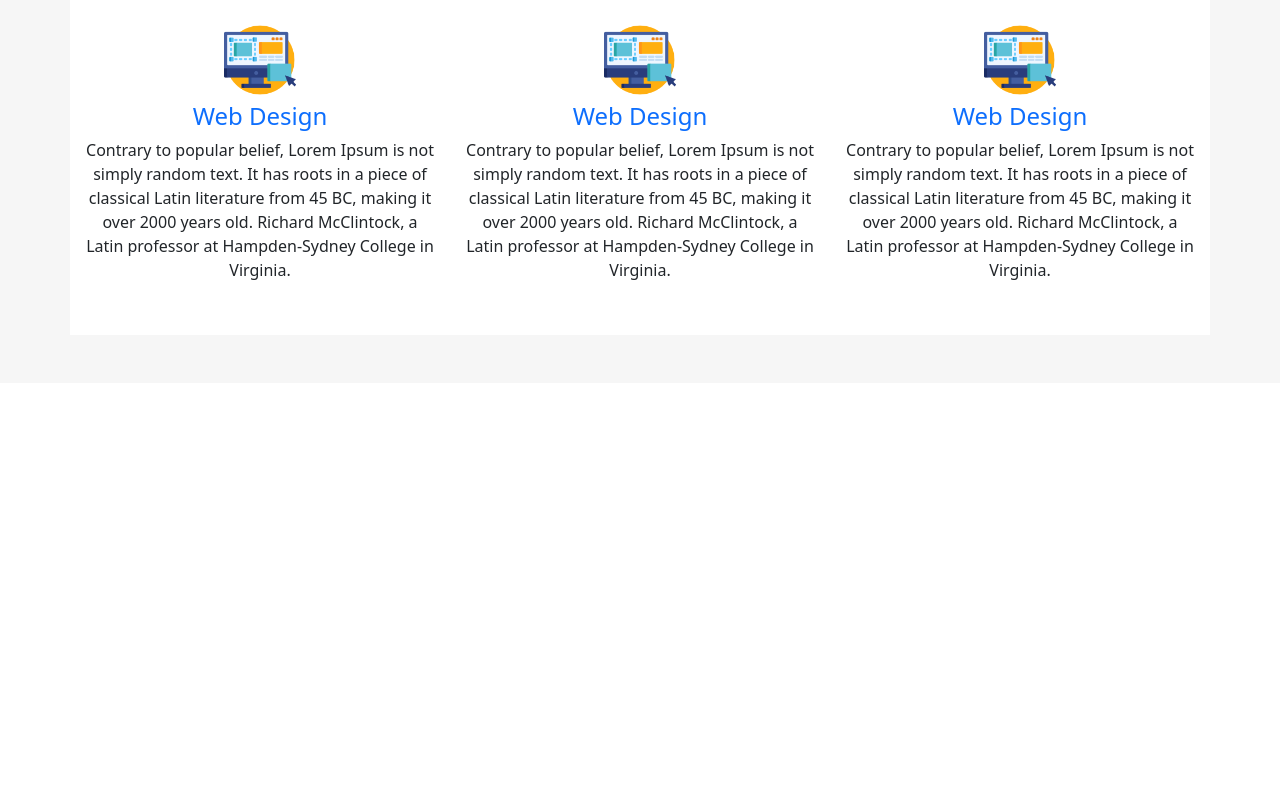
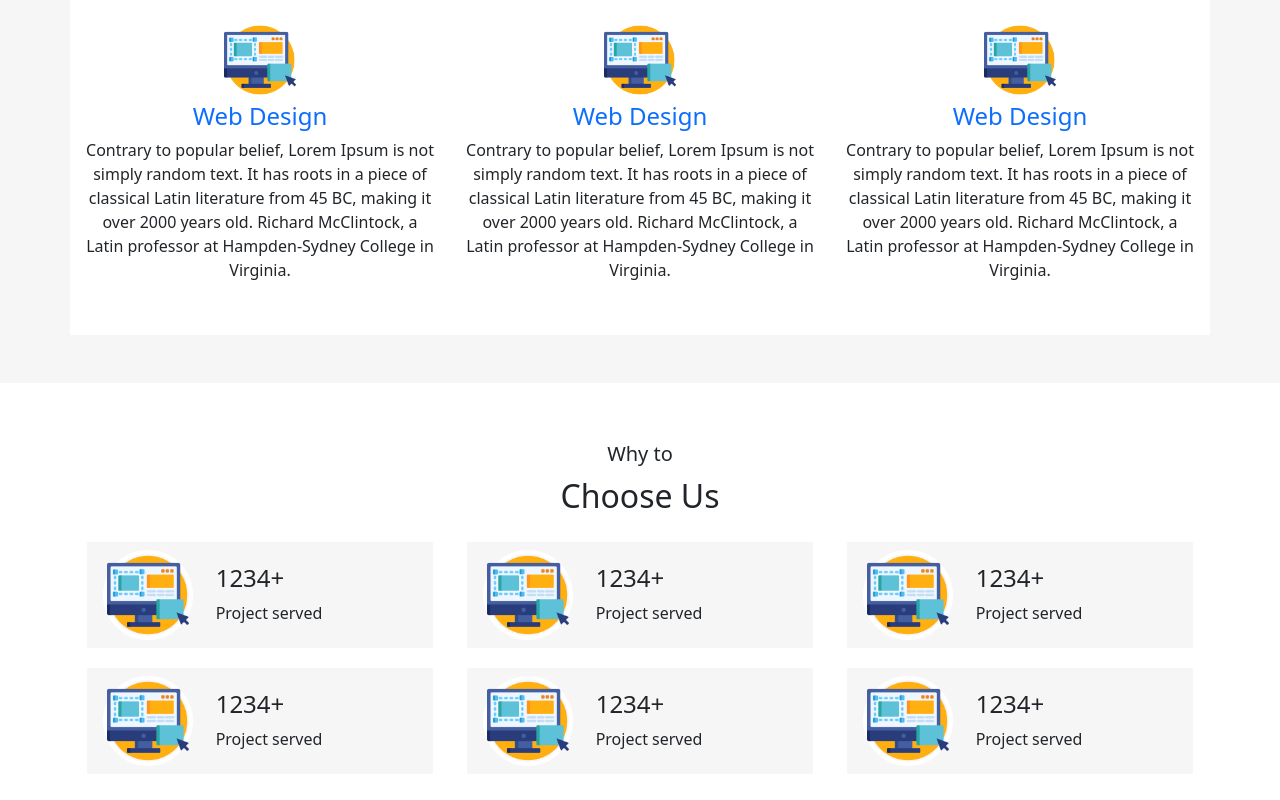
Before and after one commit to MdFarzan/Bizreact, a React (Create React App) app: page / in a window 1280 px wide. Shown: the part 2070-2870 px from the top of the page. Before the commit the page ends 2453 px from the top, so only its background shows below. Built offline with nearby package versions, Linux system fonts and the light colour scheme.

Commit message:
why choose section added

```diff
--- a/src/App.js
+++ b/src/App.js
@@ -3,6 +3,7 @@ import PrimaryNav from "./components/PrimaryNav";
 import "./App.css";
 import AboutUs from "./components/AboutUs";
 import Services from './components/Services';
+import WhyUs from "./components/WhyUs";
 
 function App() {
   return (
@@ -11,6 +12,7 @@ function App() {
       <HeroSlider />
       <AboutUs />
       <Services />
+      <WhyUs />
     </div>
   );
 }
--- /dev/null
+++ b/src/components/SingleFact.css
@@ -0,0 +1,19 @@
+.single-fact{
+    background-color:#f6f6f6;
+    margin: 10px 5px !important;
+}
+
+.single-fact .icon{
+    width:90px;
+    height: 90px;
+    border-radius: 50%;
+    border:4px solid #fff;
+    display:inline-block;
+    transition:300ms;
+    transition-timing-function: cubic-bezier(0.075, 0.82, 0.165, 1);
+}
+
+.single-fact:hover .icon{
+    transform:translateY(-10px);
+    border:4px solid dodgerblue;
+}
--- /dev/null
+++ b/src/components/SingleFact.js
@@ -0,0 +1,19 @@
+import Row from 'react-bootstrap/Row';
+import Col from 'react-bootstrap/Col';
+import './SingleFact.css';
+
+export default function SingleFact(props){
+    return(
+        <Col>
+            <Row className="single-fact py-2 px-1">
+                <Col sm="4">
+                <span class="icon"><img src={props.icon} className="img-fluid" /></span>
+                </Col>
+                <Col sm="8" className="d-md-flex flex-md-column justify-content-md-center">
+                    <h4>{props.num}</h4>
+                    <p className="mb-0">{props.title}</p>
+                </Col>
+            </Row>
+        </Col>
+    )
+}
--- /dev/null
+++ b/src/components/WhyUs.js
@@ -0,0 +1,41 @@
+import Container from 'react-bootstrap/Container';
+import Row from 'react-bootstrap/Row';
+import Col from 'react-bootstrap/Col';
+import SingleFact from './SingleFact';
+import CenterTitle from './CenterTitle';
+
+
+export default function WhyUs(){
+    return(
+        <section className="mt-2 py-4 py-lg-5">
+            <Container>
+                <Row>
+                    <Col xs="12">
+                        <CenterTitle title="Choose Us" subtitle="Why to"></CenterTitle>
+
+                        <Row className="mt-3">
+                            <Col md="3" lg="4">
+                            <SingleFact num="1234+" icon="services/ux.png" title="Project served" />
+                            </Col>
+                            <Col md="3" lg="4">
+                            <SingleFact num="1234+" icon="services/ux.png" title="Project served" />
+                            </Col>
+                            <Col md="3" lg="4">
+                            <SingleFact num="1234+" icon="services/ux.png" title="Project served" />
+                            </Col>
+                            <Col md="3" lg="4">
+                            <SingleFact num="1234+" icon="services/ux.png" title="Project served" />
+                            </Col>
+                            <Col md="3" lg="4">
+                            <SingleFact num="1234+" icon="services/ux.png" title="Project served" />
+                            </Col>
+                            <Col md="3" lg="4">
+                            <SingleFact num="1234+" icon="services/ux.png" title="Project served" />
+                            </Col>
+                        </Row>
+                    </Col>
+                </Row>
+            </Container>
+        </section>
+    );
+}
```
